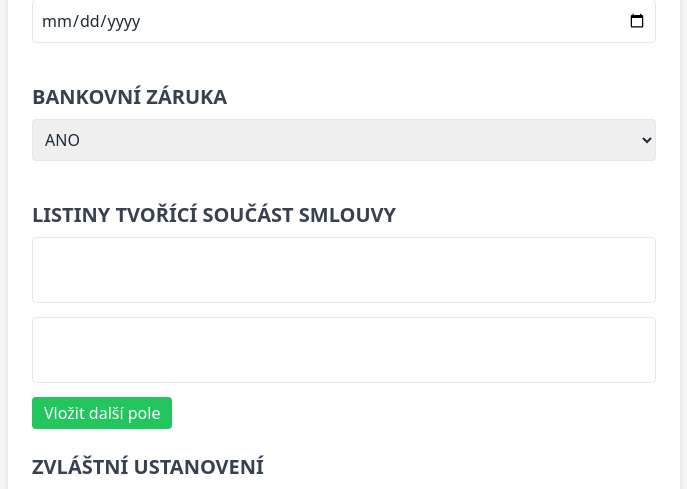
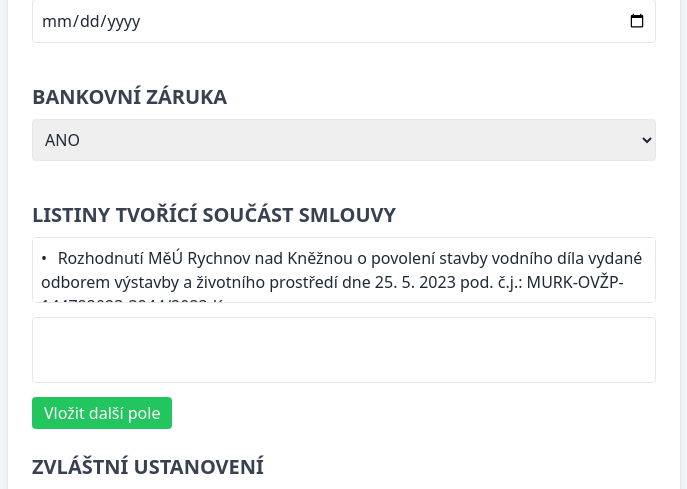
Before and after one commit to JenikAdamira/contract-generator, a Flask app: page / in a window 1280 px wide. Shown: the part 1479-1968 px from the top of the page, without its empty margins (296-983 px from the left). Run offline with Flask 3, Linux system fonts and the light colour scheme; some libraries are stand-ins or nearby versions.

Commit message:
Update form.html

```diff
--- a/templates/form.html
+++ b/templates/form.html
@@ -122,7 +122,7 @@
 <div>
   <h2 class="text-xl font-semibold mb-2 text-gray-700 uppercase">Listiny tvořící součást smlouvy</h2>
   <div id="listiny-wrapper" class="space-y-2 mb-2">
-    <textarea name="listina_1" rows="2" class="w-full p-2 border rounded resize-none"></textarea>
+    <textarea name="listina_1" rows="2" class="w-full p-2 border rounded resize-none">•	Rozhodnutí MěÚ Rychnov nad Kněžnou o povolení stavby vodního díla vydané odborem výstavby a životního prostředí dne 25. 5. 2023 pod. č.j.: MURK-OVŽP-144782023-3944/2023-Ku</textarea>
     <textarea name="listina_2" rows="2" class="w-full p-2 border rounded resize-none"></textarea>
   </div>
   <input type="hidden" name="listiny_count" id="listiny_count" value="2" />
```
